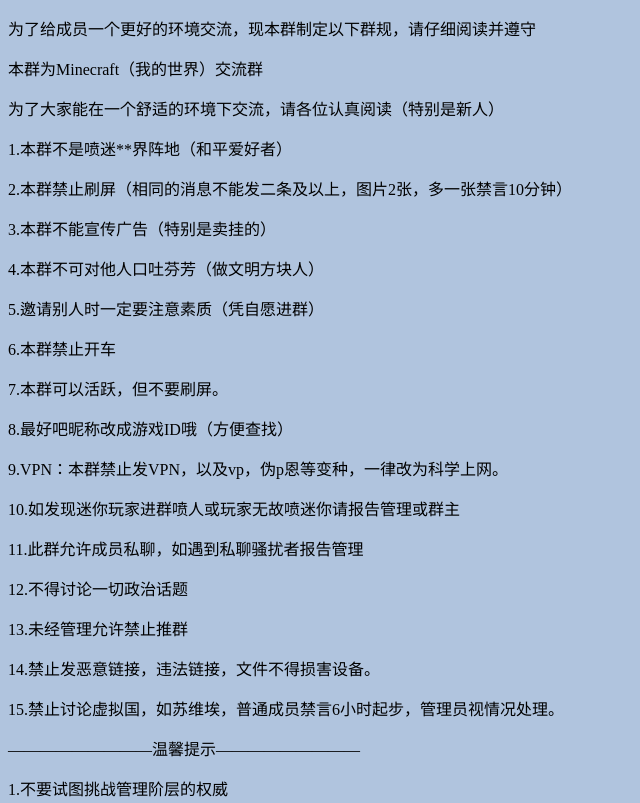
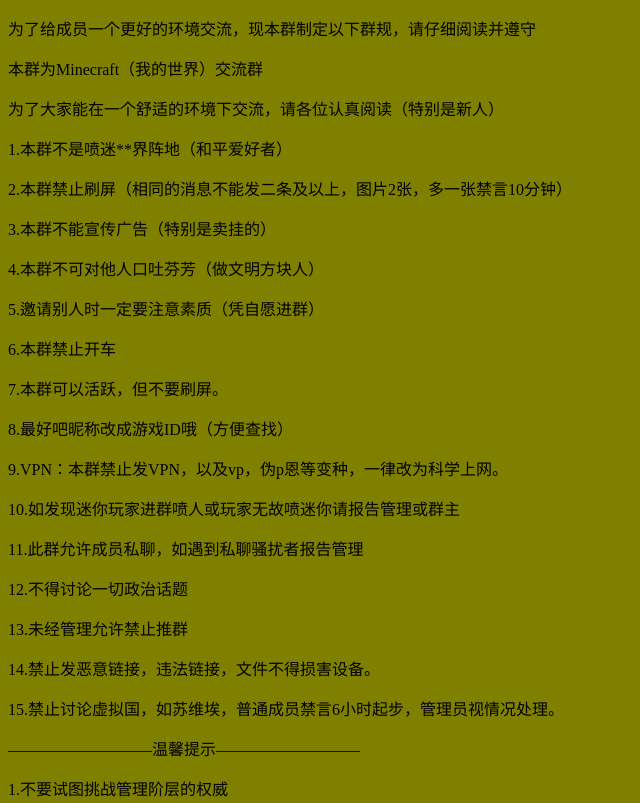
Before and after one commit to lhgzsmc/rules, a plain HTML site: page index.html in a window 1280 px wide. Shown: the top 803 px of the page, without its empty margins (0-640 px from the left). Drawn offline with Linux system fonts and the light colour scheme.

Commit message:
Update index.html

```diff
--- a/index.html
+++ b/index.html
@@ -6,7 +6,7 @@
 <style>
 body
 {
-	background-color:#b0c4de;
+	background-color:#808000;
 }
 </style>
 </head>
```
